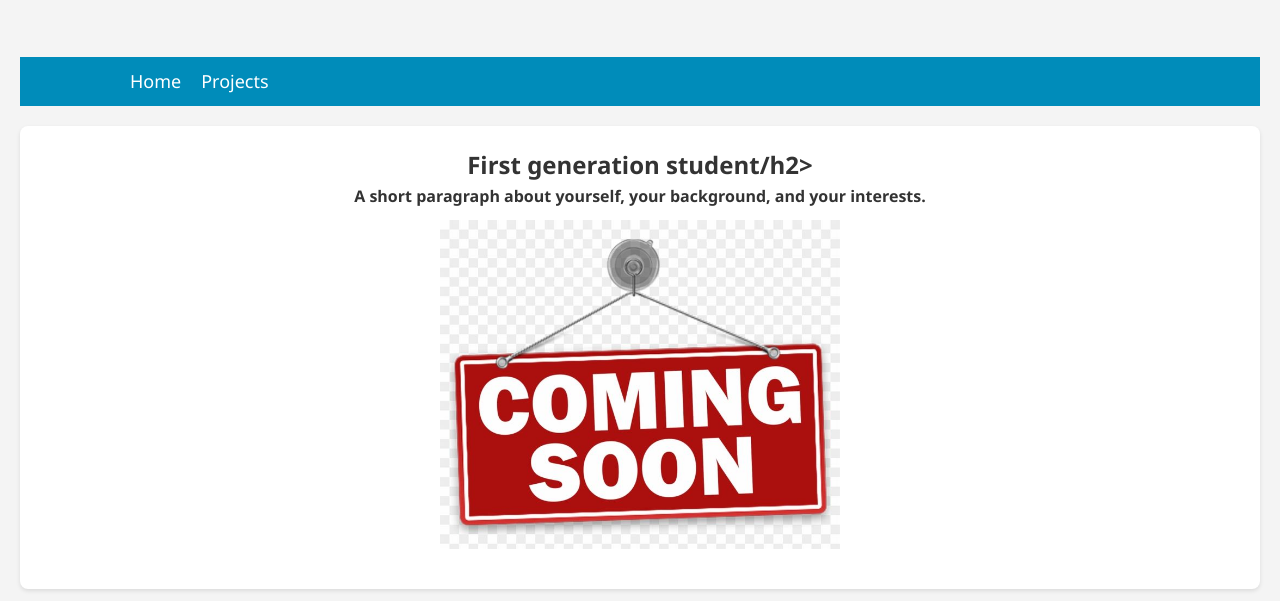
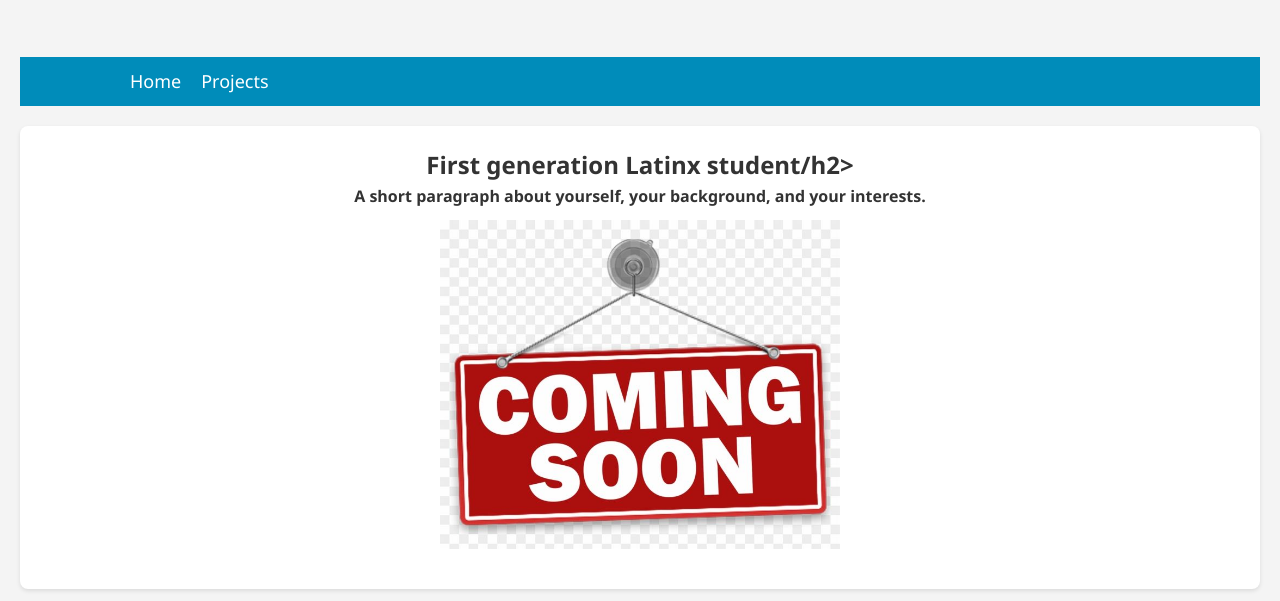
Before and after one commit to Jovani-JRH7/Jovani-JRH7, a plain HTML site: page index.html in a window 1280 px wide. Shown: the part 199-800 px from the top of the page. Drawn offline with Linux system fonts and the light colour scheme.

Commit message:
Update index.html

```diff
--- a/index.html
+++ b/index.html
@@ -22,7 +22,7 @@
     </nav>
 
     <section id="about" style="text-align: center;">
-        <h2>First generation student/h2>
+        <h2>First generation Latinx student/h2>
         <p>A short paragraph about yourself, your background, and your interests.</p>
         <img src="./image1.jpg" alt="About Me" style="width:100%;max-width:400px;">
     </section>
```
